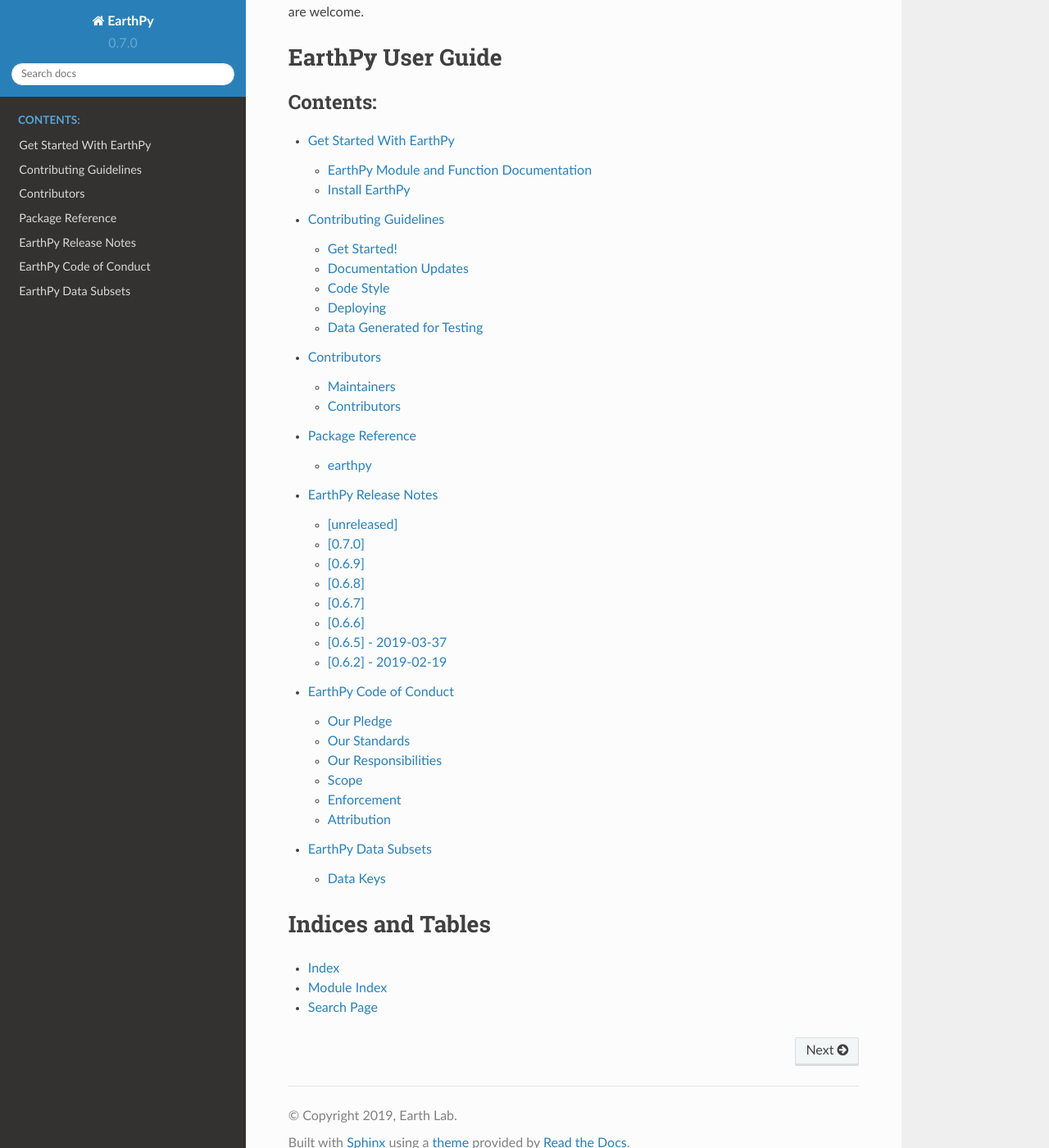
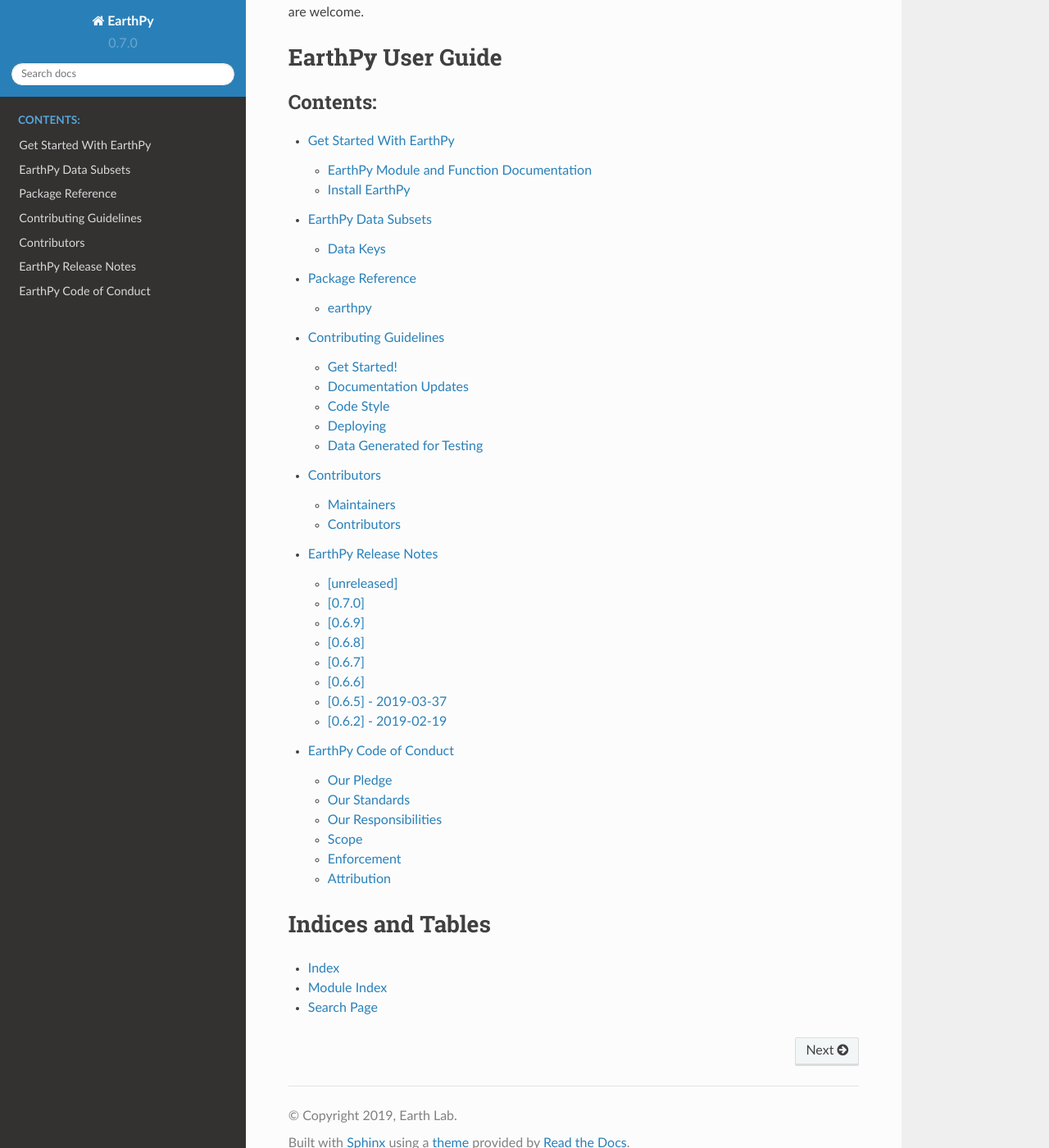
Before and after one commit to earthlab/earthpy, a Sphinx documentation site: the page built from docs/index.rst, in a window 1280 px wide and 1400 px high, scrolled down 301 px. Shown: the whole window at 82% size. Built offline with Sphinx 7.4.7 and the Read the Docs theme 2.0.0, drawn with Linux system fonts in a browser that asks for light colours; pages that are not in the unit, such as notebooks, are missing from menus.

Commit message:
doc order update

```diff
--- a/docs/index.rst
+++ b/docs/index.rst
@@ -23,12 +23,13 @@
 
    get-started
    Examples Gallery <gallery_vignettes/index>
+   earthpy-data-subsets
+   api
    contributing
    contributors
-   api
    change-log
    code-of-conduct
-   earthpy-data-subsets
+
 
 Indices and Tables
 ==================
```
